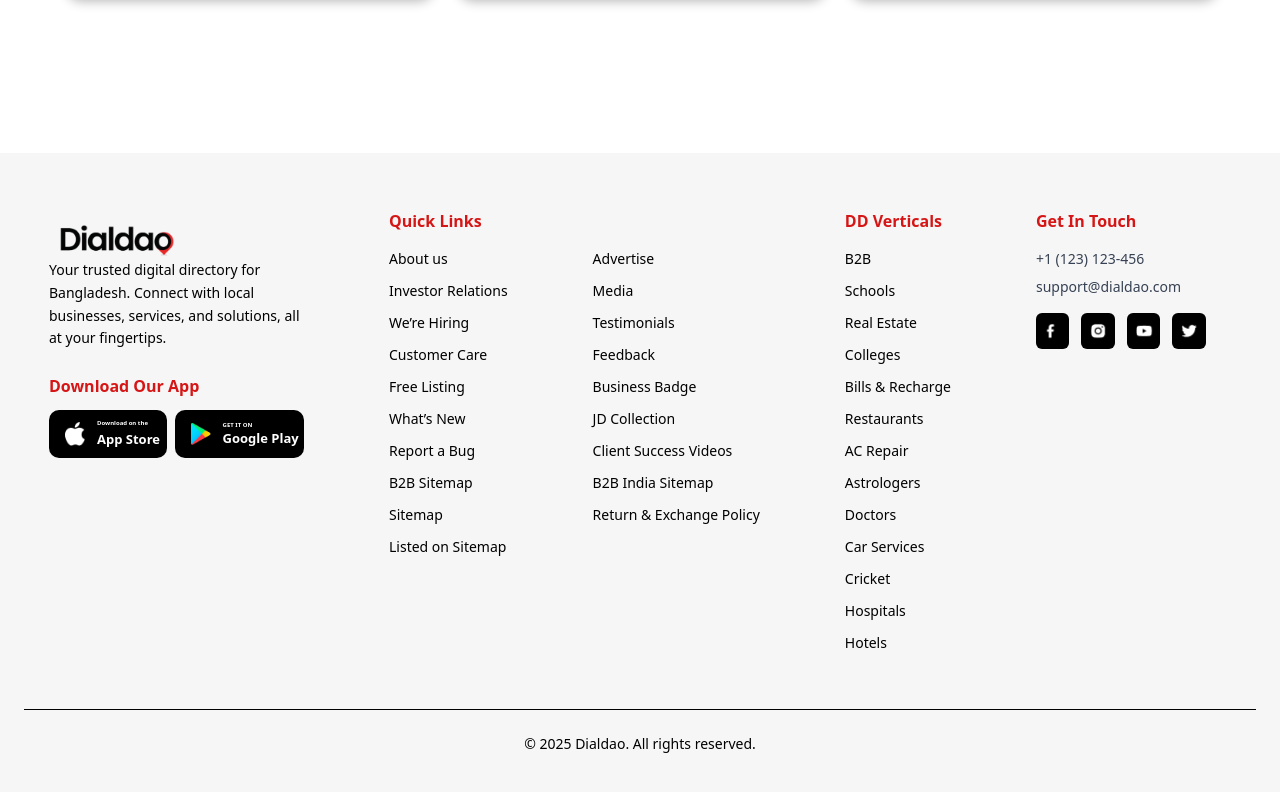
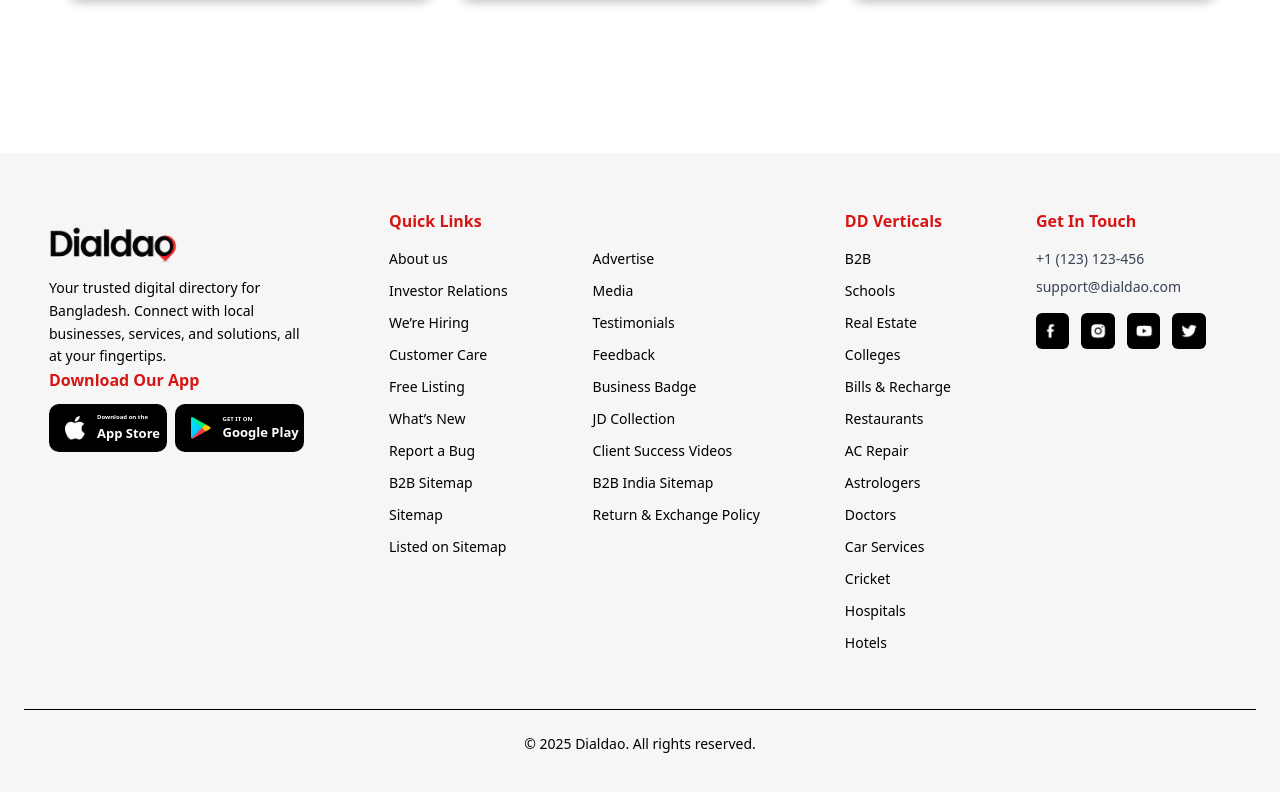
Before and after one commit to nikhil-mishra-15/Home, a website: page index.html in a window 1280 px wide. Shown: the part 5230-6022 px from the top of the page. Drawn offline with nearby package versions, Linux system fonts and the light colour scheme.

Commit message:
updated index file

```diff
--- a/index.html
+++ b/index.html
@@ -712,15 +712,11 @@
 <footer class="max-w-[1280px] mx-auto bg-[#F6F6F6] mt-[100px] px-6 py-14 font-poppins">
 
   <div class="flex justify-between gap-10">
-    <div class="flex flex-col max-w-[280px] pl-[25px]">
-      <div class="w-[125px] h-[50px] mr-auto">
-        <img
-          src="./images/Dialdao.png"
-          class="w-[230px] h-[70px] object-cover mr-auto"
-          alt="logo"
-        />
-      </div>
-      <p class="text-sm text-black leading-relaxed mb-6">
+    <div class="flex flex-col max-w-[280px] pl-[25px] relative">
+
+        <img src="./images/Dialdao.png" class="w-[250px] h-[80px] absolute -left-10.5" alt="logo" />
+
+      <p class="text-sm text-black leading-relaxed mt-17">
         Your trusted digital directory for Bangladesh. Connect with local
         businesses, services, and solutions, all at your fingertips.
       </p>
```
